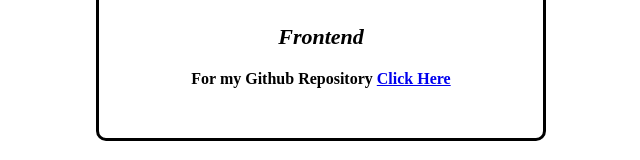
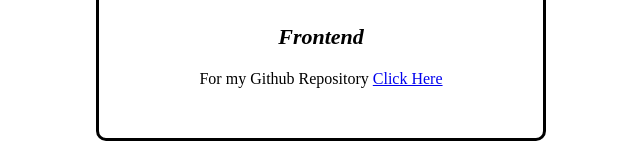
Before and after one commit to Supremacy00/zuri_internship_task_one, a plain HTML site: page index.html in a window 1280 px wide. Shown: the part 412-572 px from the top of the page, without its empty margins (319-959 px from the left). Drawn offline with Linux system fonts and the light colour scheme.

Commit message:
Update taskone.css

```diff
--- a/taskone.css
+++ b/taskone.css
@@ -28,7 +28,8 @@
   font-weight: bold;
 }
 .link {
-  font-size: 16px
+  font-size: 16px;
+  font-weight: normal;
 }
 
 @media screen and (max-width: 576px) {
```
